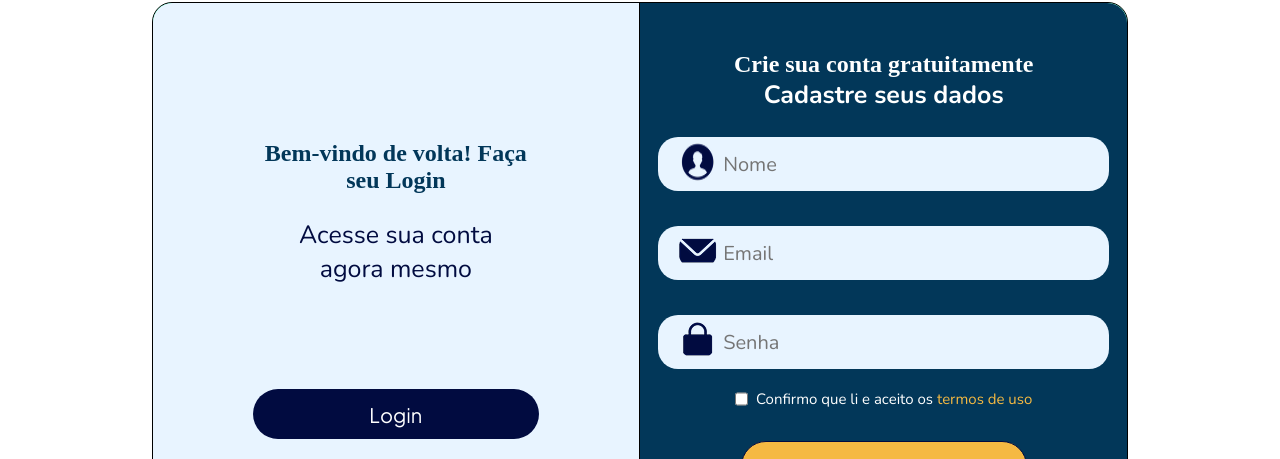
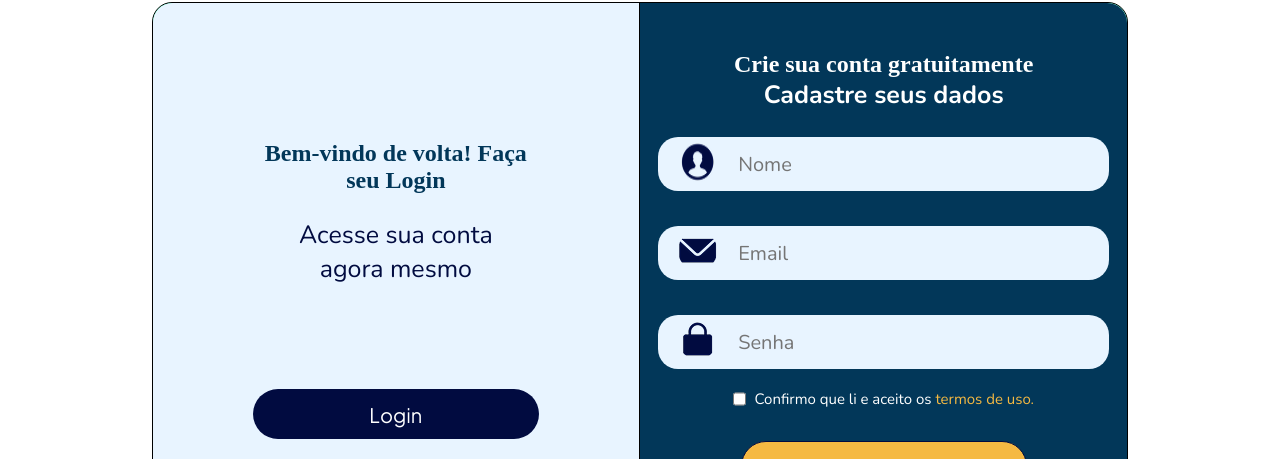
Before and after one commit to SinalizaAI/Front_end, a React (Vite) app: page /pages/Cadastro in a window 1280 px wide. Shown: the part 320-779 px from the top of the page. Built offline with nearby package versions, Linux system fonts and the light colour scheme; a web font is replaced by a local one.

Commit message:
Reajustes Cadastro 2

```diff
--- a/src/css/Cadastro.module.css
+++ b/src/css/Cadastro.module.css
@@ -131,7 +131,8 @@
     font-size: 20px;
     font-family: var(--Fonte_Nunito);
     background-color: transparent;
-    outline: none
+    outline: none;
+    padding-left: 15px;
 }
 
 .termos_de_uso {
@@ -146,6 +147,10 @@
 .termos_de_uso label {
     display: flex;
     gap: 8px;
+}
+
+.termos_de_uso input:hover {
+    cursor: pointer;
 }
 
 .confirmo {
@@ -183,5 +188,6 @@
 .btn2:hover {
     background-color: white;
     color: var(--azul_escuro);
+    cursor: pointer;
     transition: 0.1s;
 }
--- a/src/pages/Cadastro.jsx
+++ b/src/pages/Cadastro.jsx
@@ -59,7 +59,7 @@ function Cadastro() {
                 />
                 <span className={styles.confirmo}>
                   Confirmo que li e aceito os{" "}
-                  <a href="#" className={styles.termos}>termos de uso</a>
+                  <a href="#" className={styles.termos}>termos de uso.</a>
                 </span>
               </label>
             </div>
```
